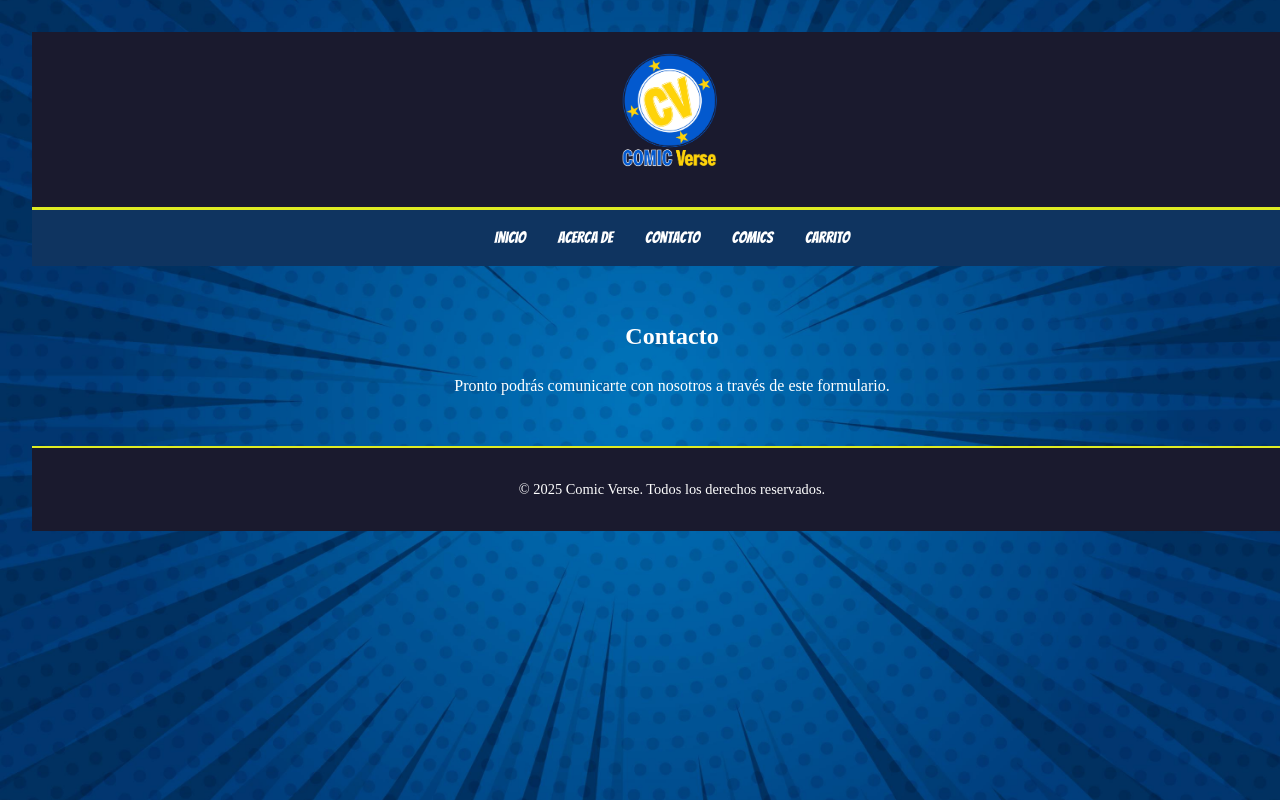
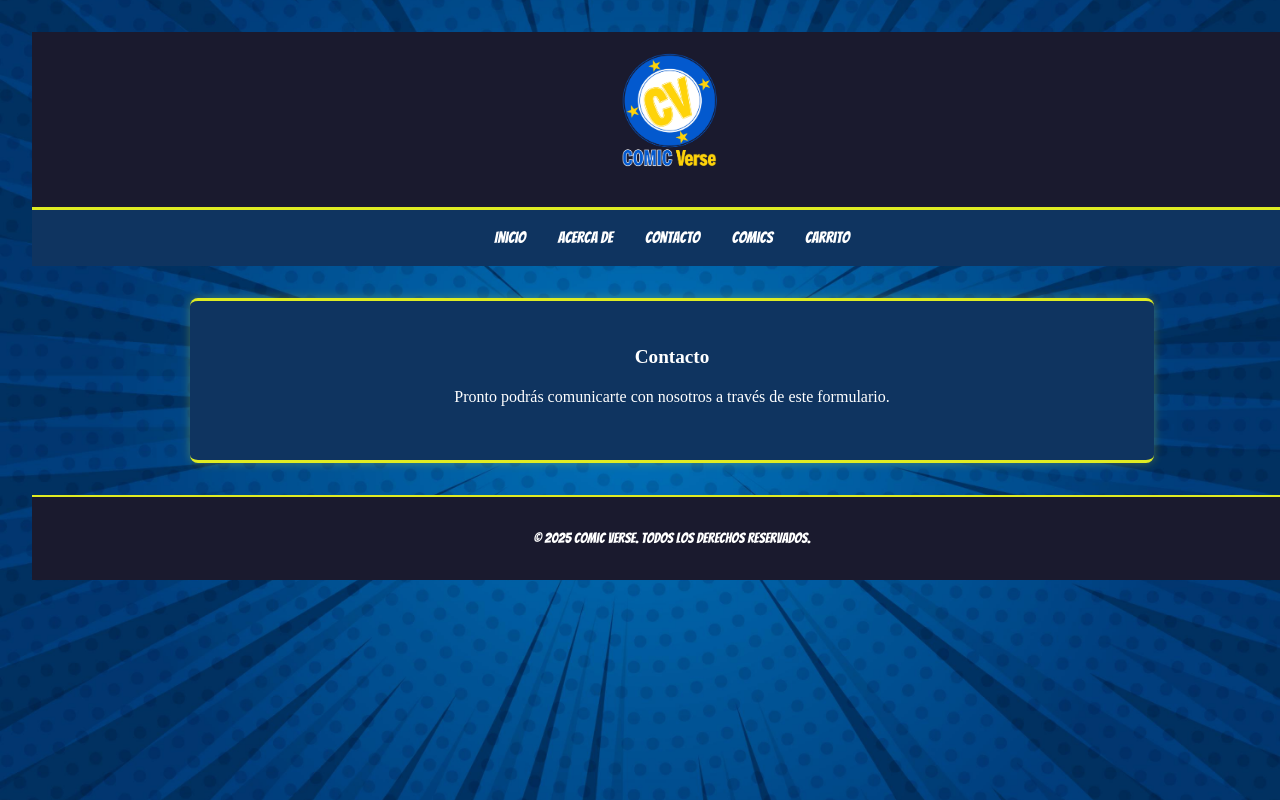
Before and after one commit to andymartinez75/comic_verse, a React (Vite) app: page /contacto in a window 1280 px wide. Shown: the top 800 px of the page. Built offline with nearby package versions, Linux system fonts and the light colour scheme.

Commit message:
ajuste de estilos y agregado de sweetalert2

```diff
--- a/package.json
+++ b/package.json
@@ -12,7 +12,8 @@
   "dependencies": {
     "react": "^19.0.0",
     "react-dom": "^19.0.0",
-    "react-router-dom": "^7.5.3"
+    "react-router-dom": "^7.5.3",
+    "sweetalert2": "^11.21.0"
   },
   "devDependencies": {
     "@eslint/js": "^9.22.0",
--- a/src/App.jsx
+++ b/src/App.jsx
@@ -9,6 +9,8 @@ import About from './components/About'
 import Contacto from './components/Contacto'
 import Header from './components/Header'
 import Footer from './components/Footer'
+import Swal from 'sweetalert2'
+
 
 function App() {
   const [productosCarrito, setProductosCarrito] = useState([])
@@ -25,12 +27,34 @@ function App() {
     } else {
       setProductosCarrito([...productosCarrito, producto])
     }
-  }
+
+  Swal.fire({
+    title: '¡Agregado!',
+    text: `${producto.nombre} fue agregado al carrito.`,
+    icon: 'success',
+    timer: 1500,
+    showConfirmButton: false,
+    background: '#0f3460',
+    color: '#dfec23'
+  })
+}
 
   function borrarProductoCarrito(id) {
     const nuevoCarrito = productosCarrito.filter(p => p.id !== id)
     setProductosCarrito(nuevoCarrito)
-  }
+
+
+  Swal.fire({
+    title: 'Eliminado',
+    text: 'Producto quitado del carrito.',
+    icon: 'warning',
+    timer: 1500,
+    showConfirmButton: false,
+    background: '#0f3460',
+    color: '#dfec23'
+  })
+}
+
 
   return (
     <div>
--- a/src/components/About.jsx
+++ b/src/components/About.jsx
@@ -4,10 +4,10 @@ const About = () => {
   return (
 
           <section className="about-section">
-      <h2 className="about-title">Bienvenid@ a Comic Verse</h2>
+      <h2 className="about-title">Bienvenid@ a <span className='comic-logo'>Comic Verse</span></h2>
 
       <p className="about-text">
-        En el corazón del multiverso, existe un portal donde los héroes cobran vida, los villanos conspiran entre sombras, y cada página es una explosión de aventura. Ese portal es <strong>Comic Verse</strong>.
+        En el corazón del multiverso, existe un portal donde los héroes cobran vida, los villanos conspiran entre sombras, y cada página es una explosión de aventura. Ese portal es <span className='comic-logo'>Comic Verse</span>.
       </p>
 
       <p className="about-text">
@@ -15,7 +15,7 @@ const About = () => {
       </p>
 
       <p className="about-text">
-        Ya seas del team Marvel, DC, indie o manga, en Comic Verse hay un universo esperándote. Porque los cómics no se coleccionan, se viven.
+        Ya seas del team Marvel, DC, indie o manga, en <span className='comic-logo'>Comic Verse</span> hay un universo esperándote. Porque los cómics no se coleccionan, se viven.
       </p>
 
       <p className="about-cta">¡Unite al universo!</p>
--- a/src/components/Contacto.jsx
+++ b/src/components/Contacto.jsx
@@ -1,10 +1,11 @@
 import React from 'react'
+import '../styles/contacto.css';
 
 function Contacto () {
 
     return(
-        <div style={{ padding: '2rem', color: 'white' }}>
-        <h2>Contacto</h2>
+        <div className='contacto' >
+        <h1>Contacto</h1>
         <p>Pronto podrás comunicarte con nosotros a través de este formulario.</p>
     </div>
     )
--- a/src/styles/Carrito.css
+++ b/src/styles/Carrito.css
@@ -10,6 +10,7 @@
 }
 .carrito-seccion {
     background-color: #1a1a2e;
+    font-family: 'Comic+Neue', cursive;
     padding: 2rem 0;
     border-top: 3px solid #dfec23;
     border-bottom: 3px solid #dfec23;
@@ -24,7 +25,7 @@
     margin: 1rem;
     width: 200px;
     text-align: center;
-    font-family: 'Bangers', cursive;
+    font-family: 'Comic+Neue', cursive;
     box-shadow: 0 4px 8px rgba(0, 0, 0, 0.3);
     display: flex;
     flex-direction: column;
@@ -35,6 +36,6 @@
     width: 100%;
     height: 150px;
     object-fit: cover;
-    border-radius: 5px;
+    border-radius: 50%;
     margin-bottom: 0.5rem;
 }
--- a/src/styles/Productos.css
+++ b/src/styles/Productos.css
@@ -14,7 +14,7 @@
     width: 200px;
     color:#ffffff;
     text-align: center;
-    font-family: 'Bangers', cursive;
+    font-family: 'Comic+Neue', cursive;
     box-shadow: 0 4px 8px rgba(0, 0, 0, 0.3);
     display: flex;
     flex-direction: column;
@@ -22,8 +22,7 @@
     overflow: hidden;
 }
 .producto-card h3 {
-    white-space:
-    nowrap;
+    white-space: nowrap;
     overflow: hidden;
     text-overflow: ellipsis;
 }
@@ -32,14 +31,11 @@
     overflow: hidden;
     text-overflow: ellipsis;
 }
-
-
-
 .producto-image{
     width: 100%;
     height: 200px;
     object-fit: cover;
-    border-radius: 5px;
+    border-radius: 50%;
 }
 .producto-card button {
     margin-top: 1rem;
--- a/src/styles/about.css
+++ b/src/styles/about.css
@@ -1,6 +1,7 @@
 .about-section {
     background-color: #0f3460;
     color: #ffffff;
+    font-family: 'Comic+Neue', cursive;
     padding: 2rem;
     border-top: 3px solid #dfec23;
     border-bottom: 3px solid #dfec23;
@@ -31,3 +32,10 @@
     margin-top: 1.5rem;
     font-size: 1.2rem;
 }
+.comic-logo {
+    color: #dfec23;
+    font-weight: bold;
+    font-family: 'Bangers', sans-serif;
+    letter-spacing: 1px;
+    text-shadow: 1px 1px 2px #1a1a2e;
+}
--- /dev/null
+++ b/src/styles/contacto.css
@@ -0,0 +1,14 @@
+.contacto{
+    background-color: #0f3460;
+    color: #ffffff;
+    font-family: 'Comic+Neue', cursive;
+    padding: 2rem;
+    border-top: 3px solid #dfec23;
+    border-bottom: 3px solid #dfec23;
+    text-align: center;
+    line-height: 1.8;
+    max-width: 900px;
+    margin: 2rem auto;
+    border-radius: 8px;
+    box-shadow: 0 0 10px rgba(223, 236, 35, 0.3);
+}
--- a/src/styles/footer.css
+++ b/src/styles/footer.css
@@ -1,6 +1,7 @@
 .footer {
     background-color: #1a1a2e;
     color: #ffffff;
+    font-family: 'Bangers', cursive;
     text-align: center;
     padding: 1rem;
     font-size: 0.9rem;
```
Also changed, not shown: 1 other file (tests, documents, lock files or other folders).
